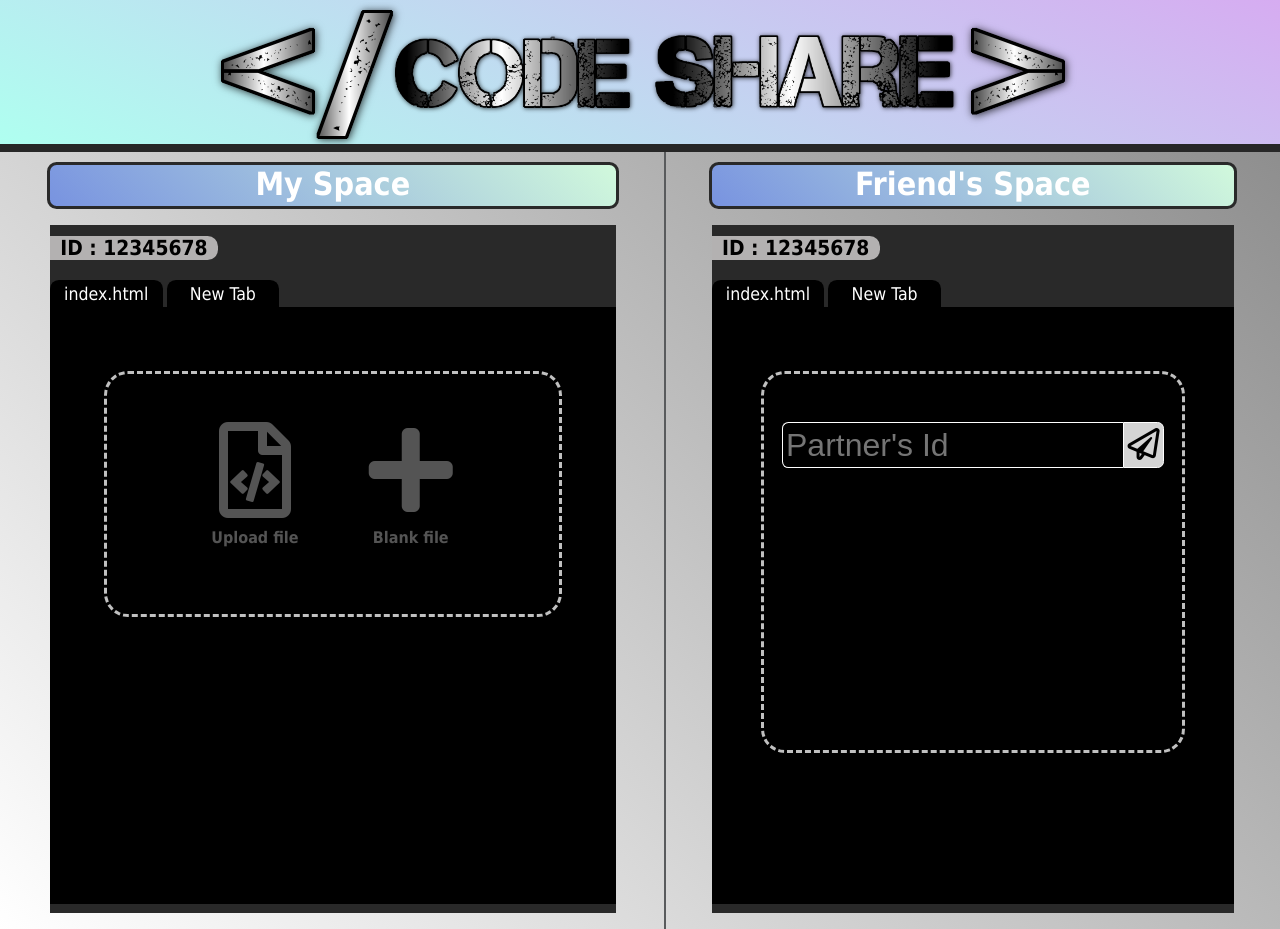
After one commit to ezazul/codeshare, a PHP site: page /editor.php in a window 1280 px wide. The commit adds this page. Run offline with PHP 8.4, Linux system fonts and the light colour scheme; some libraries are stand-ins or nearby versions.

Commit message:
Add files via upload

```diff
--- /dev/null
+++ b/editor.php
@@ -0,0 +1,112 @@
+<!DOCTYPE html>
+<html>
+	<head>
+		<title>Code Share | Editor</title>
+		<meta name="viewport" content="width=device-width">
+		<meta name="viewport" content="width=device-width, initial-scale=1.0">
+		<link href="css/css.css" rel="stylesheet" />
+		<link rel="stylesheet" href="https://use.fontawesome.com/releases/v5.4.2/css/all.css"
+		integrity="sha384-/rXc/GQVaYpyDdyxK+ecHPVYJSN9bmVFBvjA/9eOB+pb3F2w2N6fc5qB9Ew5yIns" crossorigin="anonymous">
+		<link rel="stylesheet" href="https://cdnjs.cloudflare.com/ajax/libs/font-awesome/4.7.0/css/font-awesome.min.css">
+		<script src="https://ajax.googleapis.com/ajax/libs/jquery/3.3.1/jquery.min.js"></script>
+
+		<script src="js/js.js" type="text/javascript"></script>
+	</head>
+	<body>
+		<header>
+			<div id="logo_wrapper">
+				<img src="logo/lessthan.png" id="lessthan" class="logo_img" />
+				<img src="logo/slash.png" id="slash" class="logo_img" />
+				<img src="logo/code.png" id="code" class="logo_img" />
+				<img src="logo/share.png" id="share" class="logo_img" />
+				<img src="logo/greaterthan.png" id="greaterthan" class="logo_img" />
+			</div>
+		</header>
+
+		<div id="main_page_wrapper">
+			<div id="main_page">
+				<div id="editor_wrapper">
+					<div id="u_editor_wrapper">
+						<center><h2 id="my_space" class="user_space">My Space</h2></center>
+						<div id="u_editor" class="editor">
+							<div id="editor_header_wrapper">
+								<span id="editor_header">ID : 12345678</span>
+							</div>
+
+							<div id="editor_tab_wrapper">
+								<div id="tab_list">
+									<div class="tab">index.html</div>
+									<div class="tab">New Tab</div>
+								</div>
+
+							</div>
+							<div id="text_area_wrapper">
+								<div id="mid">
+									<div class="file_type">
+										<span id="file_type_icon" class="far fa-file-code"></span>
+										<br />
+										<span id="file_type_label">Upload file</span>
+										<input type="file" name="file_code" id="file_code" />
+									</div>
+
+									<div class="file_type">
+										<span id="file_type_icon" class="fas fa-plus"></span>
+										<br />
+										<span id="file_type_label">Blank file</span>
+									</div>
+								</div>
+								<textarea id="text_area" placeholder="Write or paste your code here"></textarea>
+							</div>
+						</div>
+						<div id="dragbar">
+
+						</div>
+					</div>
+
+					<div id="f_editor_wrapper" >
+
+						<center><h2 id="friend_space" class="user_space">Friend's Space</h2></center>
+						<div id="f_editor" class="editor">
+							<div id="editor_header_wrapper">
+								<span id="editor_header">ID : 12345678</span>
+							</div>
+
+							<div id="editor_tab_wrapper">
+								<div id="tab_list">
+									<div class="tab">index.html</div>
+									<div class="tab">New Tab</div>
+								</div>
+
+							</div>
+							<div id="text_area_wrapper">
+								<div id="mid">
+									<div id="connection_form_wrapper">
+										<input type="text" name="f_id" placeholder="Partner's Id" id="f_id" /><button name="connect_btn" id="connect_btn" onclick="connect_btn(this)"><span class="far fa-paper-plane"></span></button>
+									</div>
+									<div id="connection_status">
+										<img src="images/ezgif.com-gif-maker.gif"  id="conn_status_gif"/>
+										<!--
+										<span id="w" class="keyword">w</span><span id="wh" class="keyword">h</span><span id="whi" class="keyword">i</span><span id="whil" class="keyword">l</span><span id="while" class="keyword">e</span><span id="firstopenbrace" class="bracket">( </span>
+										<span id="c" class="parameter">c</span><span id="co" class="parameter">o</span><span id="con" class="parameter">n</span><span id="conn" class="parameter">n</span><span id="conne" class="parameter">e</span><span  id="connec"class="parameter">c</span><span id="connect" class="parameter">t</span><span id="connecti" class="parameter">i</span><span id="connectin" class="parameter">n</span><span id="connecting" class="parameter">g </span><span id="firstclosebrace" class="bracket">) <br /></span>
+										<span id="firstopencurlybrace" class="bracket">{ <br /></span>
+										<span class="hidden_underscore">___</span><span id="ft" class="function">t</span><span id="fa" class="function">a</span><span id="fk" class="function">k</span><span id="fe" class="function">e</span><span id="secondopenbrace" class="bracket">( </span>
+										<span id="C" class="parameter">C</span><span id="Ch" class="parameter">h</span><span id="Chi" class="parameter">i</span><span id="Chil" class="parameter">l</span><span  id="Chill" class="parameter">l</span><span id="P" class="parameter">P</span><span id="Pi" class="parameter">i</span><span id="Pil" class="parameter">l</span><span id="Pill" class="parameter">l</span>
+										<span id="secondclosebrace" class="bracket">)</span><span id="semicolon" class="semi_colon">; <br /></span>
+										<span id="firstclosecurlybrace" class="bracket">} <br /></span>
+										-->
+
+									</div>
+								</div>
+								<textarea id="text_area" placeholder="Write or paste your code here"></textarea>
+							</div>
+						</div>
+					</div>
+				</div>
+			</div>
+		</div>
+
+		<footer>
+
+		</footer>
+	</body>
+</html>
--- a/index.php
+++ b/index.php
@@ -2,6 +2,8 @@
 <html>
 	<head>
 		<title>Code Share</title>
+		<meta name="viewport" content="width=device-width">
+		<meta name="viewport" content="width=device-width, initial-scale=1.0">
 		<link href="css/css.css" rel="stylesheet" />
 		<link rel="stylesheet" href="https://use.fontawesome.com/releases/v5.4.2/css/all.css"
 		integrity="sha384-/rXc/GQVaYpyDdyxK+ecHPVYJSN9bmVFBvjA/9eOB+pb3F2w2N6fc5qB9Ew5yIns" crossorigin="anonymous">
--- a/js/js.js
+++ b/js/js.js
@@ -9,3 +9,30 @@ function show_sign_in(){
 	$("#sign_in_section").fadeOut(500);
 	$("#login_section").fadeIn(1000);
 }
+
+$(document).ready(function(){
+	var i = 0;
+	var dragging = false;
+	$('#dragbar').mousedown(function(e){
+	   e.preventDefault();
+	   dragging = true;
+	   var main = $('#f_editor_wrapper');
+
+		$(document).mousemove(function(e){
+		  var percentage = (e.pageX / window.innerWidth) * 100;
+		  var mainPercentage = 100-percentage;
+
+		  $('#u_editor_wrapper').css("width",percentage + "%");
+		  $('#f_editor_wrapper').css("width",mainPercentage + "%");
+	   });
+
+	});
+
+	$(document).mouseup(function(e){
+	   if (dragging)
+	   {
+		   $(document).unbind('mousemove');
+		   dragging = false;
+	   }
+	});
+});
```
Also changed, not shown: images/ezgif.com-gif-maker.gif (added).
